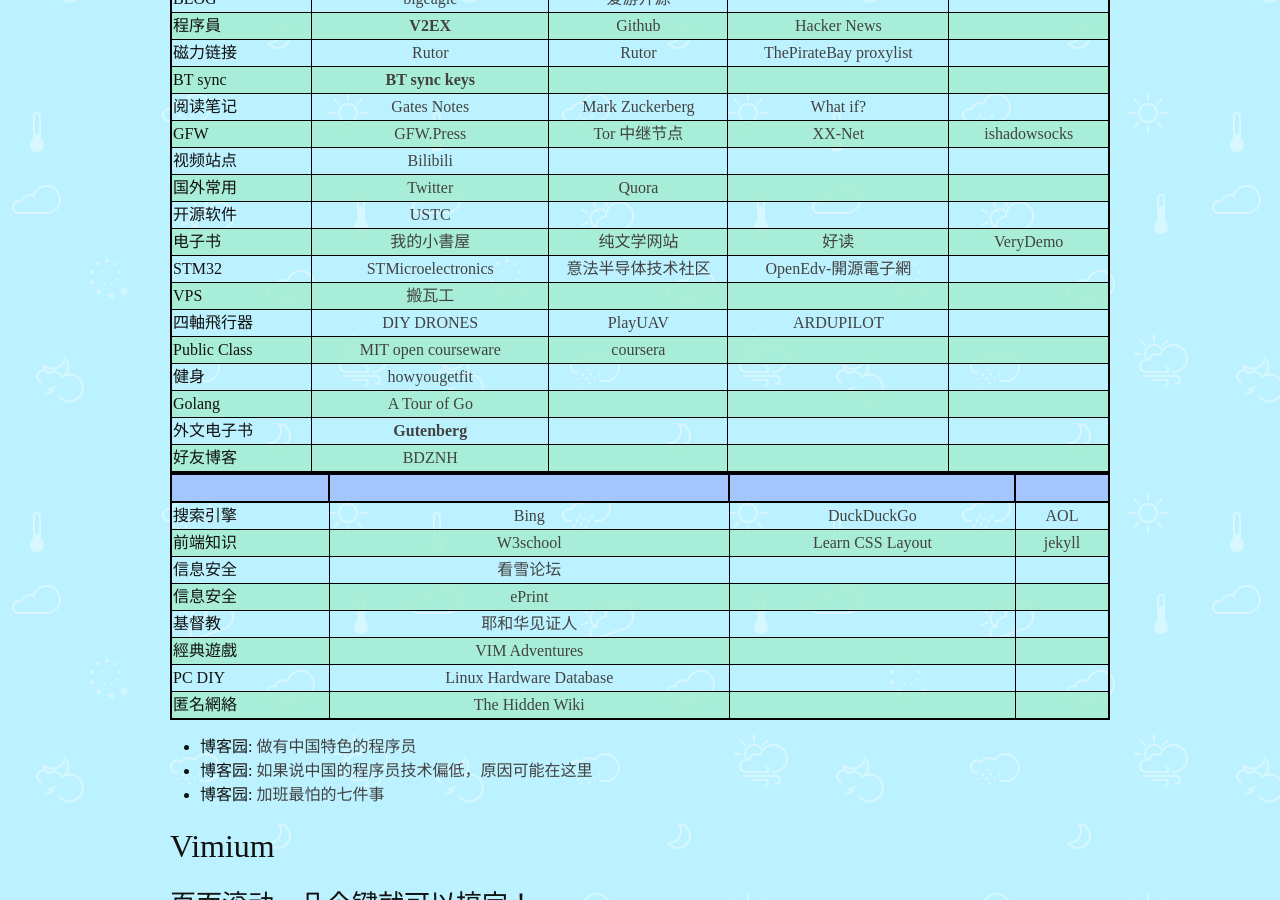
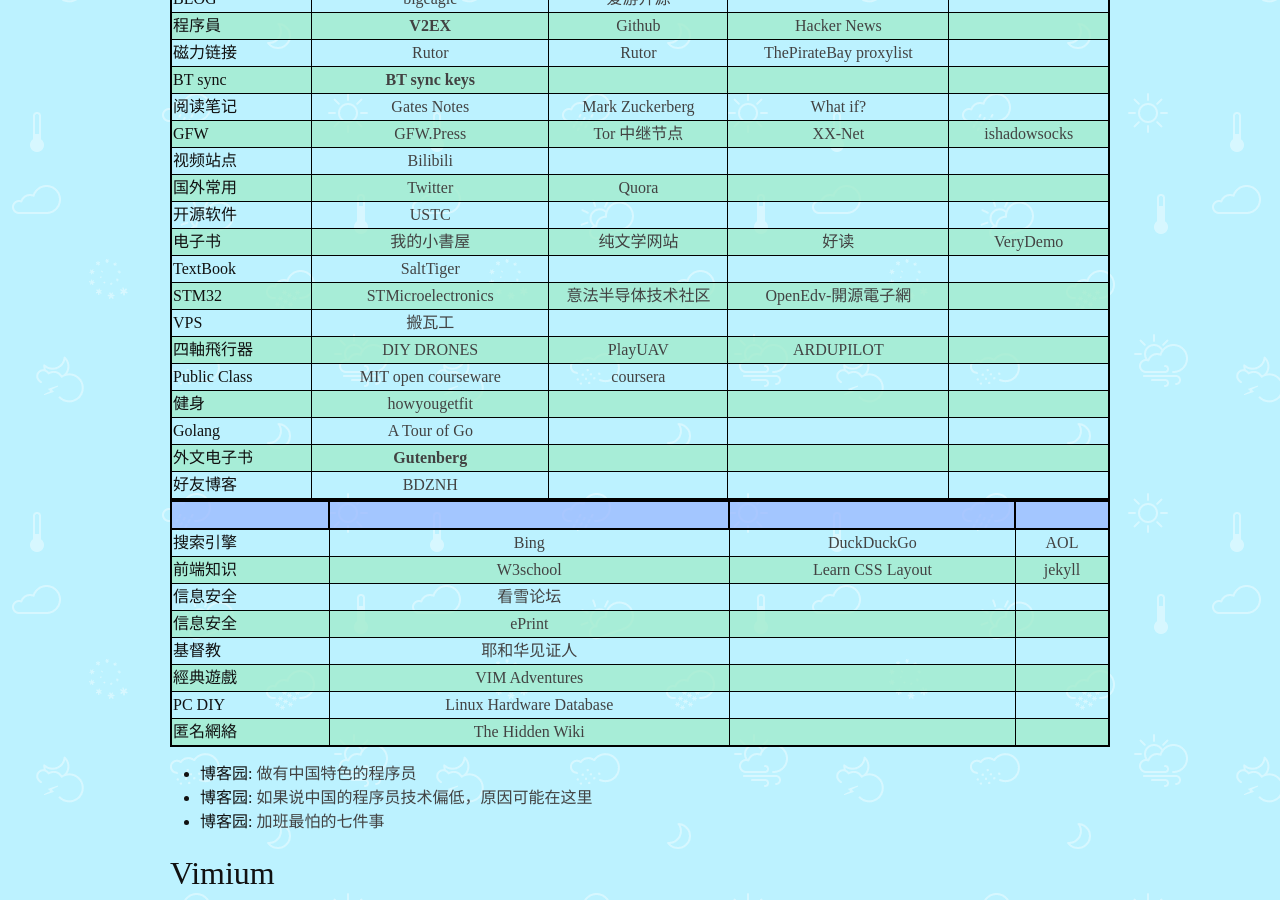
Before and after one commit to explorerlxz/explorerlxz.github.io, a Jekyll site: the page built from _posts/2016-10-18-常用链接.md, in a window 1280 px wide and 900 px high, scrolled down 631 px. Built offline with Jekyll 4.4.1, drawn with Linux system fonts in a browser that asks for light colours.

Commit message:
add salttiger textbook links

```diff
--- a/_posts/2016-10-18-常用链接.md
+++ b/_posts/2016-10-18-常用链接.md
@@ -31,6 +31,7 @@
 |国外常用|[Twitter](https://twitter.com)|[Quora](https://www.quora.com)|||
 |开源软件|[USTC](http://mirrors.ustc.edu.cn/)|[]()|
 |电子书|[我的小書屋](http://mebook.cc/)|[纯文学网站](http://www.purepen.com/index.html)|[好读](http://www.haodoo.net/)|[VeryDemo](http://www.verydemo.com)|
+|TextBook|[SaltTiger](https://salttiger.com)|
 |STM32|[STMicroelectronics](http://www.st.com/)|[意法半导体技术社区](http://www.stmcu.org/)|[OpenEdv-開源電子網](http://www.openedv.com)|
 |VPS|[搬瓦工](https://bandwagonhost.com/)|
 |四軸飛行器|[DIY DRONES](http://diydrones.com/)|[PlayUAV](http://en.playuav.com/)|[ARDUPILOT](http://ardupilot.org/)|
```
